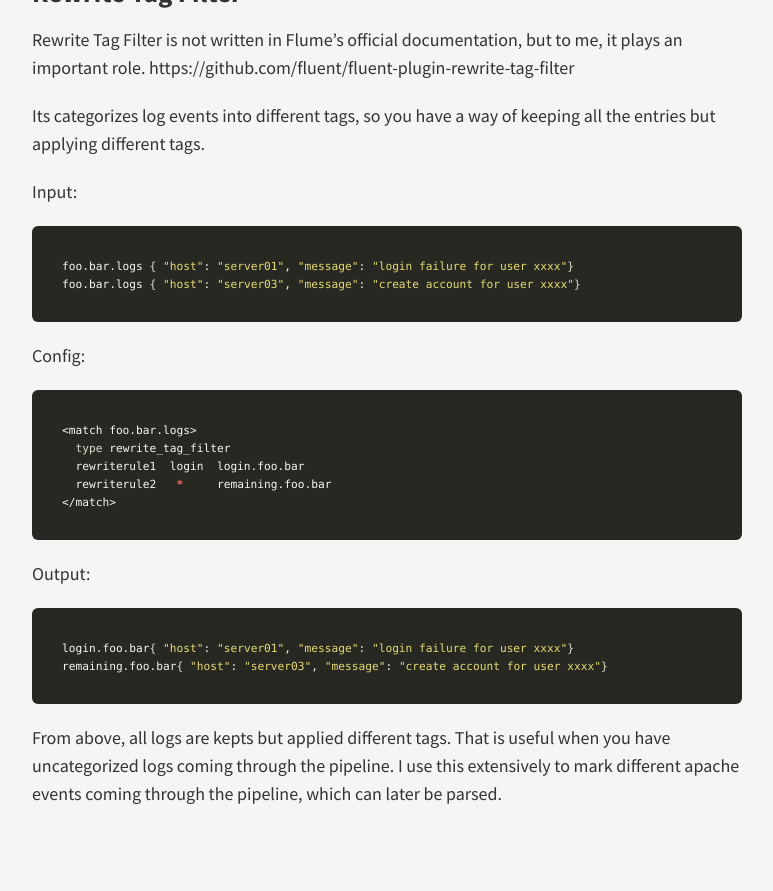
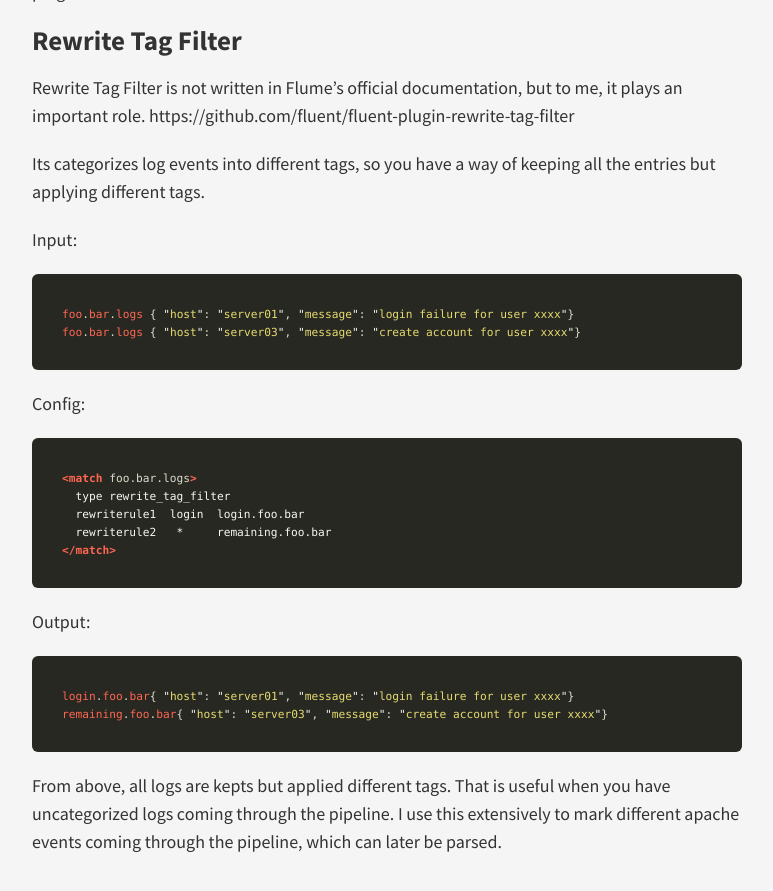
Before and after one commit to puyuan/puyuan.github.io, a Jekyll site: the page built from _posts/2016-01-09-how-to-properly-filter-and-categorize-logs-using-fluentd.md, in a window 1280 px wide and 900 px high, scrolled down 1857 px. Shown: the top 891 px of the window, without its empty margins (253-1026 px from the left). Built offline with Jekyll 4.4.1, drawn with Linux system fonts in a browser that asks for light colours; nearby versions of some CDN libraries; Markdown is read by kramdown in place of the engine named in the settings; some of the changed text lies outside the part shown.

Commit message:
Update 2016-01-09-how-to-properly-filter-and-categorize-logs-using-fluentd.md

```diff
--- a/_posts/2016-01-09-how-to-properly-filter-and-categorize-logs-using-fluentd.md
+++ b/_posts/2016-01-09-how-to-properly-filter-and-categorize-logs-using-fluentd.md
@@ -31,16 +31,14 @@
 foo.bar { "host": "server03", "message": "create account for user xxxx"}
 {% endhighlight %}
 
-{% highlight bash %}
-
+Config:
+{% highlight xml%}
 <match foo.bar.**>
   type grep
   input_key message
   regexp login
   add_tag_prefix greped
 </match>
-
-
 {% endhighlight %}
 
 Output:
@@ -60,13 +58,13 @@
 Its categorizes log events into different tags, so you have a way of keeping all the entries but applying different tags.
 
 Input:
-{% highlight bash %}
+{% highlight javascript %}
 foo.bar.logs { "host": "server01", "message": "login failure for user xxxx"}
 foo.bar.logs { "host": "server03", "message": "create account for user xxxx"}
 {% endhighlight %}
 
 Config:
-{% highlight bash %}
+{% highlight xml %}
 <match foo.bar.logs>
   type rewrite_tag_filter
   rewriterule1  login  login.foo.bar
@@ -75,7 +73,7 @@
 {% endhighlight %}
 
 Output:
-{% highlight bash %}
+{% highlight javascript  %}
 login.foo.bar{ "host": "server01", "message": "login failure for user xxxx"}
 remaining.foo.bar{ "host": "server03", "message": "create account for user xxxx"}
 {% endhighlight %}
```
